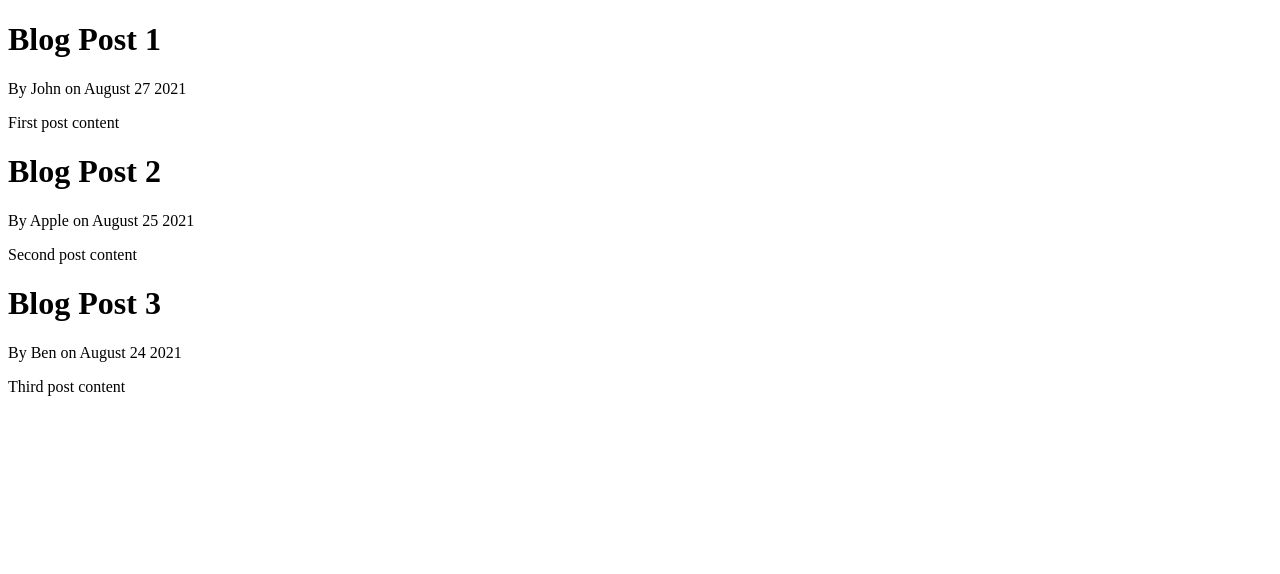
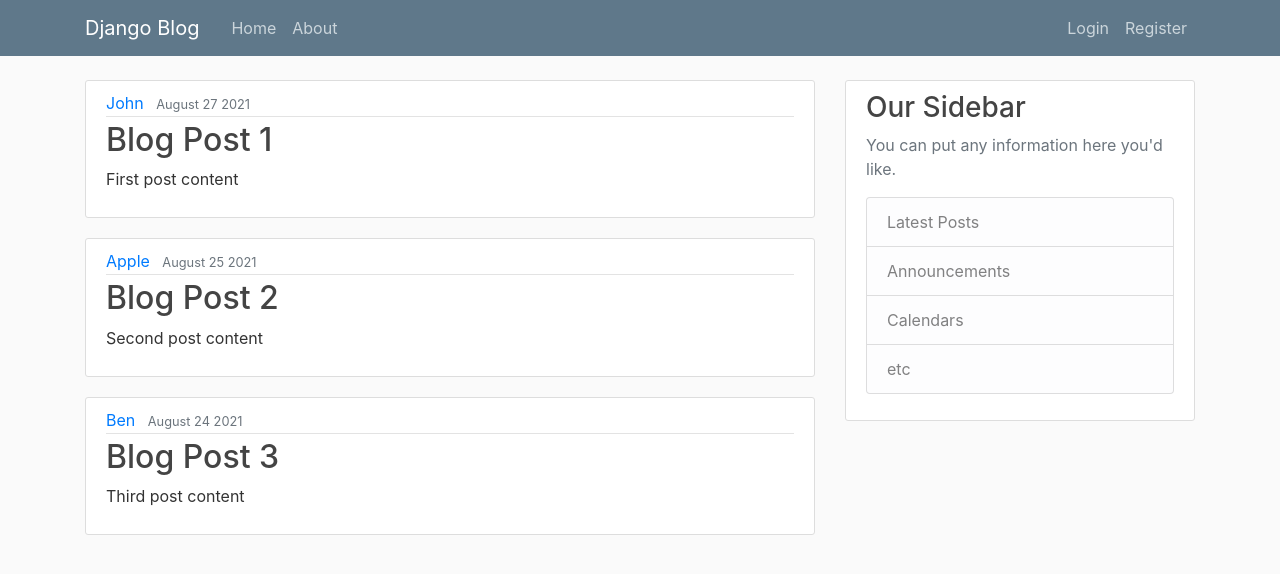
Before and after one commit to meng1204/django_project, a Django app: page / in a window 1280 px wide. Shown: the top 574 px of the page. Run offline with Django 3.2, Linux system fonts and the light colour scheme; some libraries are stand-ins or nearby versions.

Commit message:
Update: add style to page

```diff
--- /dev/null
+++ b/blog/static/blog/main.css
@@ -0,0 +1,89 @@
+body {
+  background: #fafafa;
+  color: #333333;
+  margin-top: 5rem;
+}
+
+h1,
+h2,
+h3,
+h4,
+h5,
+h6 {
+  color: #444444;
+}
+
+ul {
+  margin: 0;
+}
+
+.bg-steel {
+  background-color: #5f788a;
+}
+
+.site-header .navbar-nav .nav-link {
+  color: #cbd5db;
+}
+
+.site-header .navbar-nav .nav-link:hover {
+  color: #ffffff;
+}
+
+.site-header .navbar-nav .nav-link.active {
+  font-weight: 500;
+}
+
+.content-section {
+  background: #ffffff;
+  padding: 10px 20px;
+  border: 1px solid #dddddd;
+  border-radius: 3px;
+  margin-bottom: 20px;
+}
+
+.article-title {
+  color: #444444;
+}
+
+a.article-title:hover {
+  color: #428bca;
+  text-decoration: none;
+}
+
+.article-content {
+  white-space: pre-line;
+}
+
+.article-img {
+  height: 65px;
+  width: 65px;
+  margin-right: 16px;
+}
+
+.article-metadata {
+  padding-bottom: 1px;
+  margin-bottom: 4px;
+  border-bottom: 1px solid #e3e3e3;
+}
+
+.article-metadata a:hover {
+  color: #333;
+  text-decoration: none;
+}
+
+.article-svg {
+  width: 25px;
+  height: 25px;
+  vertical-align: middle;
+}
+
+.account-img {
+  height: 125px;
+  width: 125px;
+  margin-right: 20px;
+  margin-bottom: 16px;
+}
+
+.account-heading {
+  font-size: 2.5rem;
+}
--- /dev/null
+++ b/blog/templates/blog/base.html
@@ -0,0 +1,91 @@
+{% load static %}
+<!DOCTYPE html>
+<html>
+<head>
+
+    <!-- Required meta tags -->
+    <meta charset="utf-8">
+    <meta name="viewport" content="width=device-width, initial-scale=1, shrink-to-fit=no">
+
+    <!-- Bootstrap CSS -->
+    <link rel="stylesheet" href="https://maxcdn.bootstrapcdn.com/bootstrap/4.0.0/css/bootstrap.min.css" integrity="sha384-Gn5384xqQ1aoWXA+058RXPxPg6fy4IWvTNh0E263XmFcJlSAwiGgFAW/dAiS6JXm" crossorigin="anonymous">
+
+    <link rel="stylesheet" type="text/css" href="{% static 'blog/main.css' %}">
+
+    {% if title %}
+        <title>Django Blog - {{ title }}</title>
+    {% else %}
+        <title>Django Blog</title>
+    {% endif %}
+</head>
+  <body>
+    <header class="site-header">
+      <nav class="navbar navbar-expand-md navbar-dark bg-steel fixed-top">
+        <div class="container">
+          <a class="navbar-brand mr-4" href="/">Django Blog</a>
+          <button
+            class="navbar-toggler"
+            type="button"
+            data-toggle="collapse"
+            data-target="#navbarToggle"
+            aria-controls="navbarToggle"
+            aria-expanded="false"
+            aria-label="Toggle navigation"
+          >
+            <span class="navbar-toggler-icon"></span>
+          </button>
+          <div class="collapse navbar-collapse" id="navbarToggle">
+            <div class="navbar-nav mr-auto">
+              <a class="nav-item nav-link" href="{% url 'blog-home' %}" >Home</a>
+              <a class="nav-item nav-link" href="{% url 'blog-about' %}">About</a>
+            </div>
+            <!-- Navbar Right Side -->
+            <div class="navbar-nav">
+              <a class="nav-item nav-link" href="#">Login</a>
+              <a class="nav-item nav-link" href="#">Register</a>
+            </div>
+          </div>
+        </div>
+      </nav>
+    </header>
+
+    <main role="main" class="container">
+        <div class="row">
+            <div class="col-md-8">
+            {%block content %}{% endblock %}
+            </div>
+            <div class="col-md-4">
+            <div class="content-section">
+                <h3>Our Sidebar</h3>
+                <p class='text-muted'>You can put any information here you'd like.
+                <ul class="list-group">
+                    <li class="list-group-item list-group-item-light">Latest Posts</li>
+                    <li class="list-group-item list-group-item-light">Announcements</li>
+                    <li class="list-group-item list-group-item-light">Calendars</li>
+                    <li class="list-group-item list-group-item-light">etc</li>
+                </ul>
+                </p>
+            </div>
+            </div>
+        </div>
+    </main>
+
+    <!-- Optional JavaScript -->
+    <!-- jQuery first, then Popper.js, then Bootstrap JS -->
+    <script
+      src="https://code.jquery.com/jquery-3.3.1.slim.min.js"
+      integrity="sha384-q8i/X+965DzO0rT7abK41JStQIAqVgRVzpbzo5smXKp4YfRvH+8abtTE1Pi6jizo"
+      crossorigin="anonymous"
+    ></script>
+    <script
+      src="https://cdnjs.cloudflare.com/ajax/libs/popper.js/1.14.7/umd/popper.min.js"
+      integrity="sha384-UO2eT0CpHqdSJQ6hJty5KVphtPhzWj9WO1clHTMGa3JDZwrnQq4sF86dIHNDz0W1"
+      crossorigin="anonymous"
+    ></script>
+    <script
+      src="https://stackpath.bootstrapcdn.com/bootstrap/4.3.1/js/bootstrap.min.js"
+      integrity="sha384-JjSmVgyd0p3pXB1rRibZUAYoIIy6OrQ6VrjIEaFf/nJGzIxFDsf4x0xIM+B07jRM"
+      crossorigin="anonymous"
+    ></script>
+  </body>
+</html>
--- a/blog/templates/blog/home.html
+++ b/blog/templates/blog/home.html
@@ -1,19 +1,14 @@
-<!DOCTYPE html>
+{% extends "blog/base.html"%} {% block content %} {% for post in posts %}
 
-<html>
-  <head>
-    {% if title %}
-    <title>Django Blog - {{title}}</title>
-    {%else %}
-    <title>Django Blog</title>
-    {% endif %}
-  </head>
+<article class="media content-section">
+  <div class="media-body">
+    <div class="article-metadata">
+      <a class="mr-2" href="#">{{ post.author }}</a>
+      <small class="text-muted">{{ post.date_posted }}</small>
+    </div>
+    <h2><a class="article-title" href="#">{{ post.title }}</a></h2>
+    <p class="article-content">{{ post.content }}</p>
+  </div>
+</article>
 
-  <body>
-    {% for post in posts %}
-    <h1>{{ post.title }}</h1>
-    <p>By {{ post.author }} on {{ post.date_posted}}</p>
-    <p>{{ post.content}}</p>
-    {% endfor %}
-  </body>
-</html>
+{% endfor %} {% endblock content%}
```
Also changed, not shown: blog/templates/blog/about.html (+3 -13 lines).
